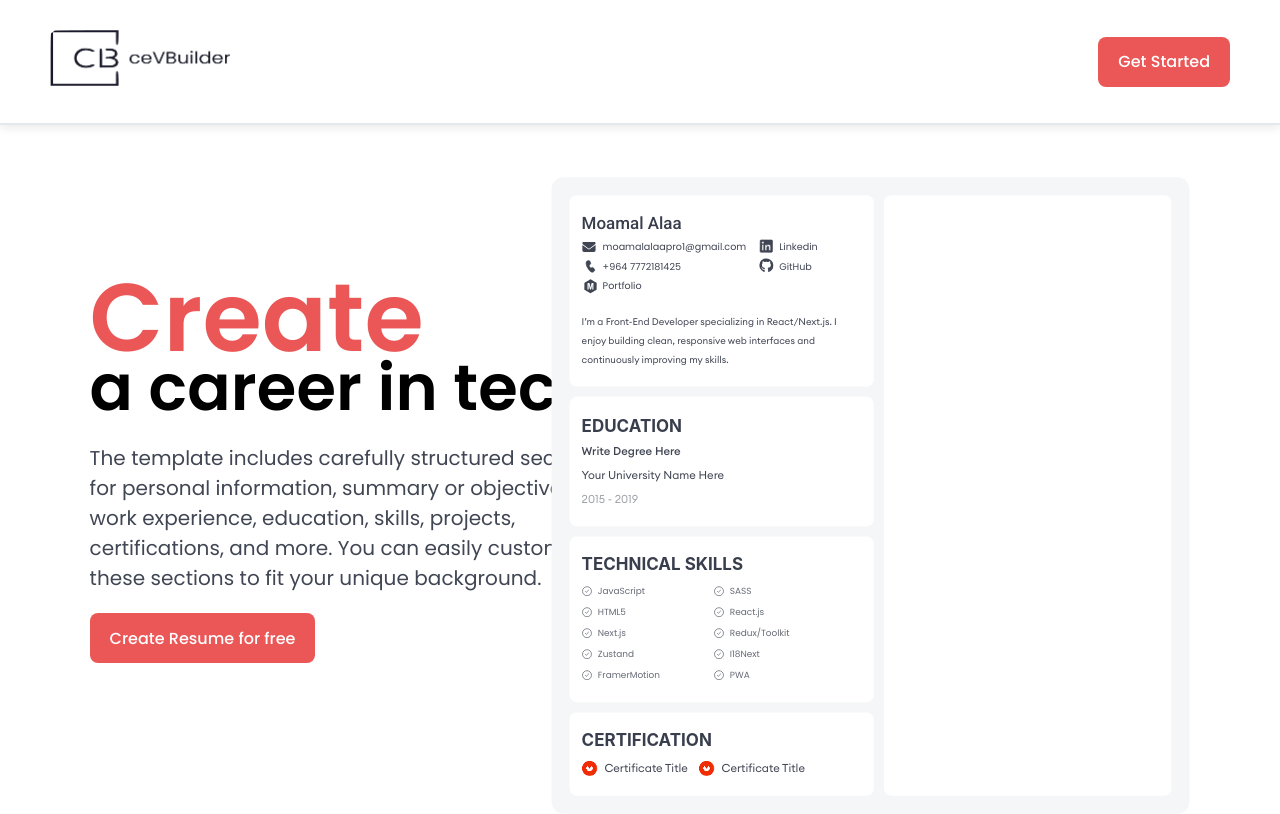
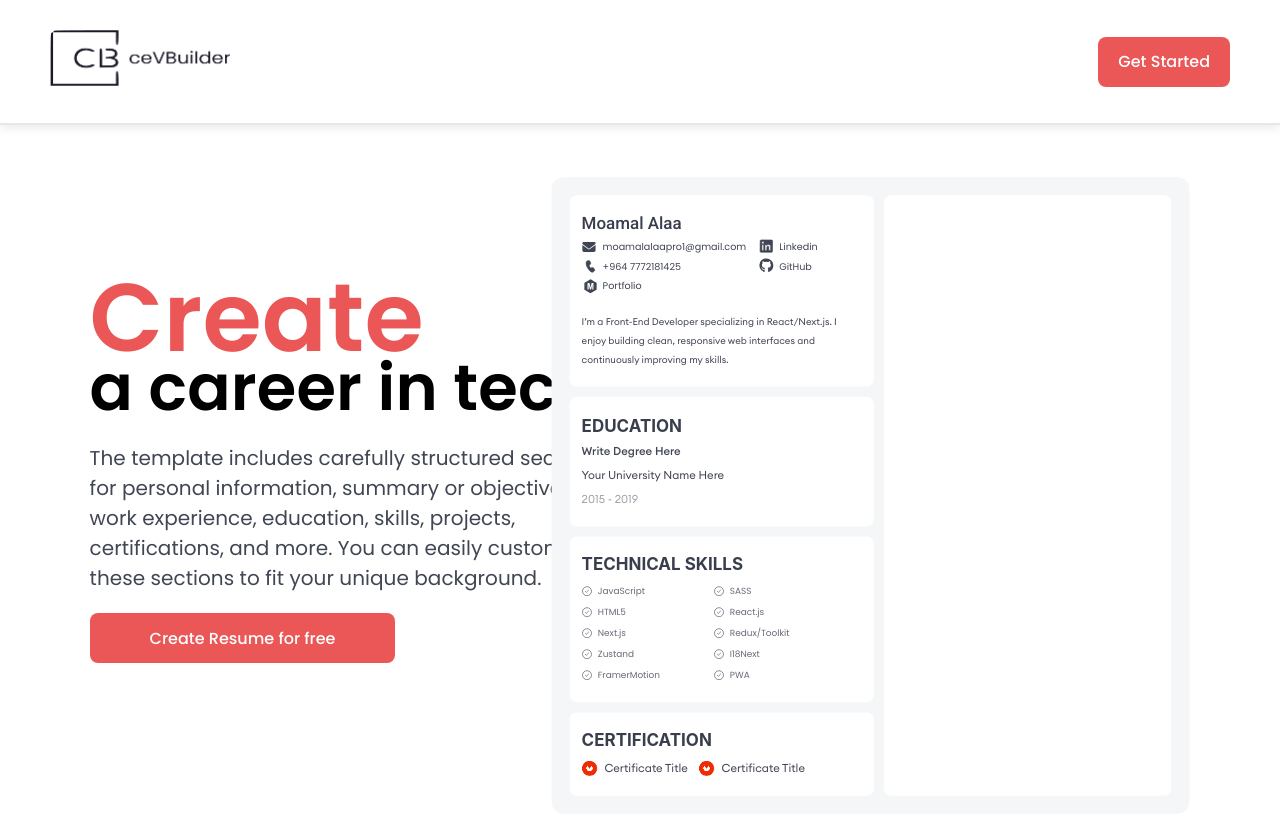
Before and after one commit to Moamal-2000/resume-builder, a Next.js app: page / in a window 1280 px wide. Shown: the top 814 px of the page. Built offline with nearby package versions, Linux system fonts and the light colour scheme; a web font is replaced by a local one.

Commit message:
feat(Button): support 'paddingInline' prop for customizable horizontal padding

```diff
--- a/src/components/HomePage/HeroSection/HeroSection.jsx
+++ b/src/components/HomePage/HeroSection/HeroSection.jsx
@@ -16,7 +16,7 @@ const HeroSection = () => {
         sections to fit your unique background.
       </p>
 
-      <Button>Create Resume for free</Button>
+      <Button paddingInline="60px">Create Resume for free</Button>
     </section>
   );
 };
--- a/src/components/Shared/Buttons/Button/Button.jsx
+++ b/src/components/Shared/Buttons/Button/Button.jsx
@@ -1,12 +1,15 @@
 import s from "./Button.module.scss";
 
-const Button = ({ children, fillWidth, onClick }) => {
+const Button = ({ children, fillWidth, paddingInline = "20px", onClick }) => {
   return (
     <button
       type="button"
       className={s.button}
       onClick={onClick}
-      style={{ width: fillWidth ? "100%" : "fit-content" }}
+      style={{
+        width: fillWidth ? "100%" : "fit-content",
+        paddingInline,
+      }}
     >
       {children}
     </button>
```
